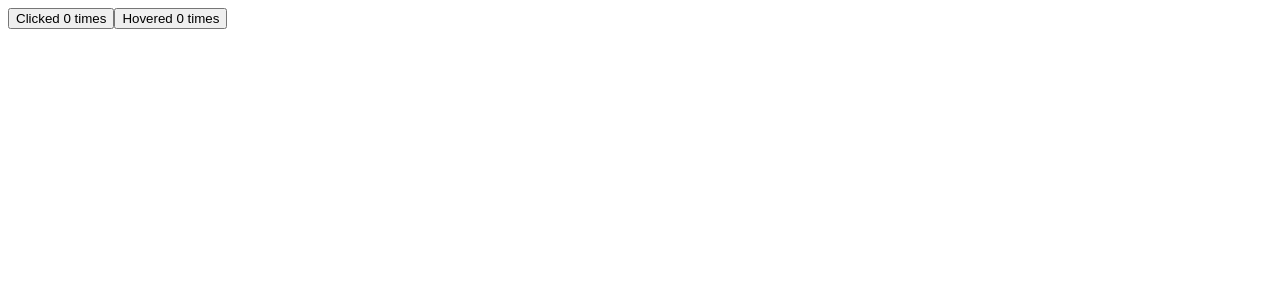
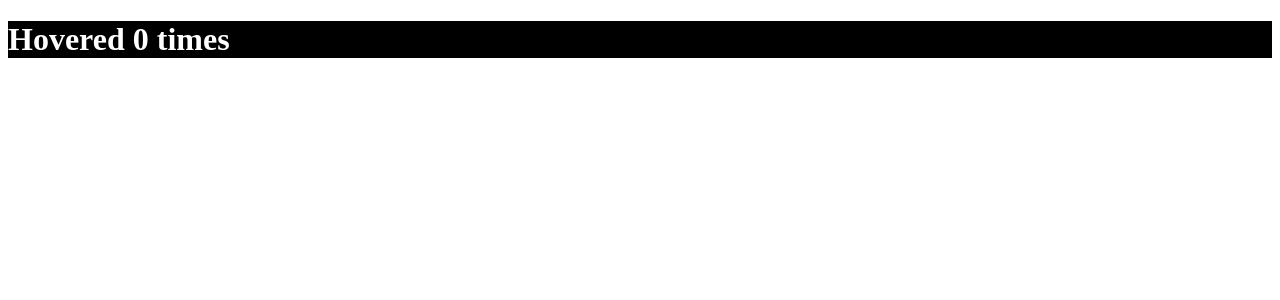
Before and after one commit to golammostafa13/react-with-sumit, a React (Create React App) app: page / in a window 1280 px wide. Shown: the top 300 px of the page. Built offline with nearby package versions, Linux system fonts and the light colour scheme; the HTML template or start-up script is replaced by a standard one.

Commit message:
created context and used it

```diff
--- a/src/App.js
+++ b/src/App.js
@@ -1,18 +1,28 @@
+/* eslint-disable react/prefer-stateless-function */
 // import ClockList from './components/ClockList';
 // import Form from './components/Form';
 // import Emoji from './components/Emoji';
 // import Text from './components/Text';
 
-import ClickCounter from './components/ClickCounter';
-import Counter from './components/Counter';
 // import ClickCounter from './components/ClickCounter';
-import HoverCounter from './components/HoverCounter';
+// import Counter from './components/Counter';
+// import ClickCounter from './components/ClickCounter';
+// import HoverCounter from './components/HoverCounter';
 
 // import Calculator from './components/Calculator';
 
 // import TemperatureInput from './components/TemperatureInput';
+import React from 'react';
+import Section from './components/contextApi/Section';
+import ThemeContext from './components/contextApi/ThemeContext';
 
-function App() {
+export default class App extends React.Component {
+    state = {
+        theme: 'black',
+    };
+
+    render() {
+        const { theme } = this.state;
         return (
             <div>
                 {/* <ClockList /> */}
@@ -21,7 +31,7 @@
                 {/* <Emoji>{(addEmoji) => <Text addEmoji={addEmoji} />}</Emoji> */}
                 {/* <ClickCounter /> */}
                 {/* <HoverCounter /> */}
-            <Counter>
+                {/* <Counter>
                     {(count, incrementCount) => (
                         <ClickCounter count={count} incrementCount={incrementCount} />
                     )}
@@ -30,9 +40,11 @@
                     {(count, incrementCount) => (
                         <HoverCounter count={count} incrementCount={incrementCount} />
                     )}
-            </Counter>
+                </Counter> */}
+                <ThemeContext.Provider value={theme}>
+                    <Section />
+                </ThemeContext.Provider>
             </div>
         );
     }
-
-export default App;
+}
--- /dev/null
+++ b/src/components/contextApi/Content.js
@@ -0,0 +1,23 @@
+import Counter from './Counter';
+import HoverCounter from './HoverCounter';
+import ThemeContext from './ThemeContext';
+
+export default function Content() {
+    return (
+        <div>
+            <Counter>
+                {(count, incrementCount) => (
+                    <ThemeContext.Consumer>
+                        {(theme) => (
+                            <HoverCounter
+                                count={count}
+                                theme={theme}
+                                incrementCount={incrementCount}
+                            />
+                        )}
+                    </ThemeContext.Consumer>
+                )}
+            </Counter>
+        </div>
+    );
+}
--- /dev/null
+++ b/src/components/contextApi/Context.js
@@ -0,0 +1,23 @@
+class Context {
+    constructor(value) {
+        this.value = value;
+    }
+
+    // Provider
+    Provider = ({ children, value }) => {
+        this.value = value;
+        return children;
+    };
+
+    // Consumer
+    Consumer = ({ children }) => children(this.value);
+}
+
+function createContext(value = null) {
+    const context = new Context(value);
+    return {
+        Provider: context.Provider,
+        Consumer: context.Consumer,
+    };
+}
+export default createContext;
--- /dev/null
+++ b/src/components/contextApi/Counter.js
@@ -0,0 +1,21 @@
+import { Component } from 'react';
+
+class Counter extends Component {
+    state = {
+        count: 0,
+    };
+
+    incrementCount = () => {
+        this.setState((prevState) => ({
+            count: prevState.count + 1,
+        }));
+    };
+
+    render() {
+        const { count } = this.state;
+        const { children } = this.props;
+        return children(count, this.incrementCount);
+    }
+}
+
+export default Counter;
--- /dev/null
+++ b/src/components/contextApi/HoverCounter.js
@@ -0,0 +1,13 @@
+/* eslint-disable jsx-a11y/mouse-events-have-key-events */
+/* eslint-disable react/button-has-type */
+function HoverCounter({ count, incrementCount, theme }) {
+    // eslint-disable-next-line react/button-has-type
+    // eslint-disable-next-line jsx-a11y/mouse-events-have-key-events
+    console.log(theme);
+    return (
+        <h1 style={{ background: theme, color: 'white' }} onMouseOver={incrementCount}>
+            Hovered {count} times
+        </h1>
+    );
+}
+export default HoverCounter;
--- /dev/null
+++ b/src/components/contextApi/Section.js
@@ -0,0 +1,7 @@
+/* eslint-disable import/no-cycle */
+/* eslint-disable react/jsx-no-comment-textnodes */
+import Content from './Content';
+
+export default function Section() {
+    return <Content />;
+}
--- /dev/null
+++ b/src/components/contextApi/ThemeContext.js
@@ -0,0 +1,4 @@
+import createContext from './Context';
+
+const ThemeContext = createContext('ligt');
+export default ThemeContext;
```
Lines whose indentation alone changed are shown as unchanged.
